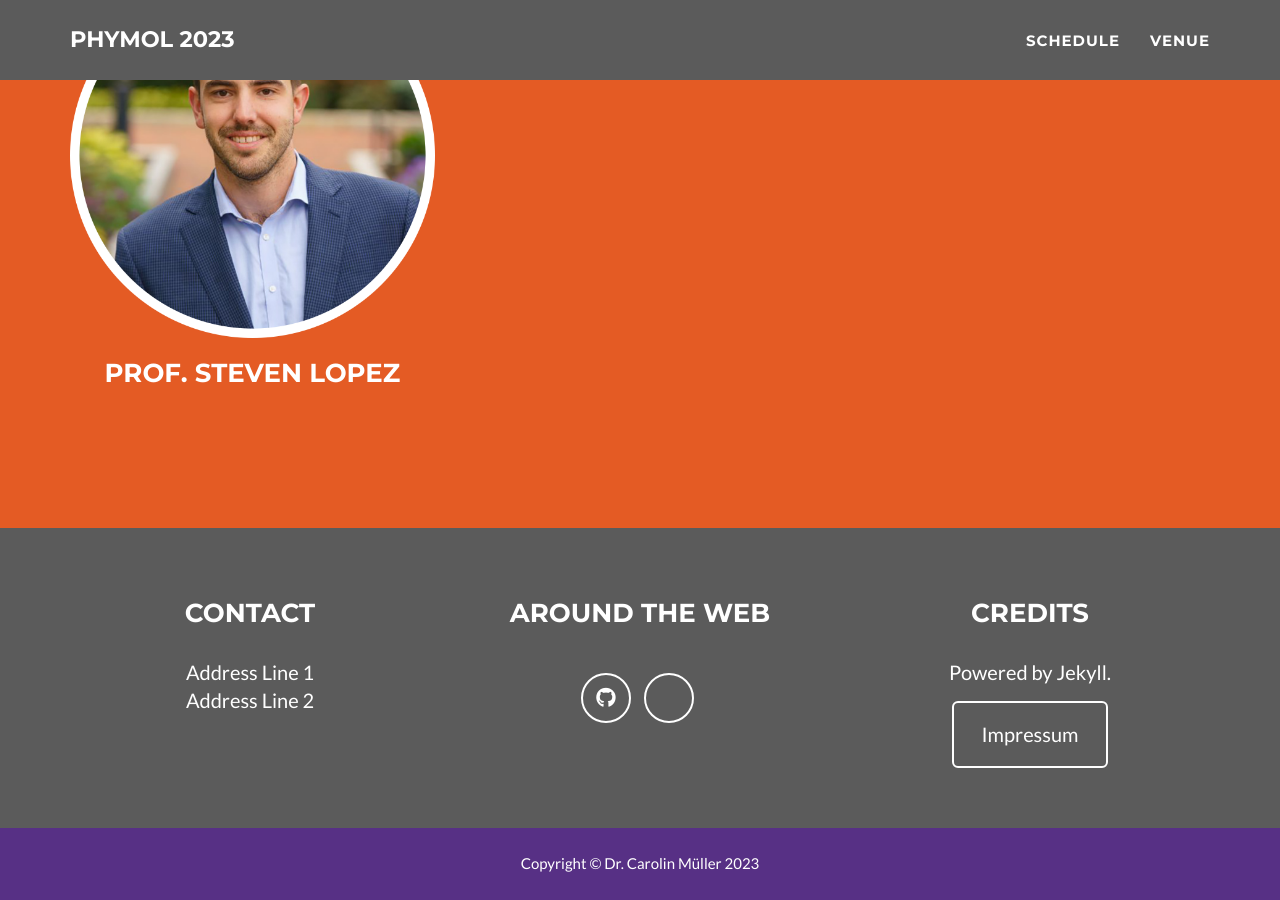
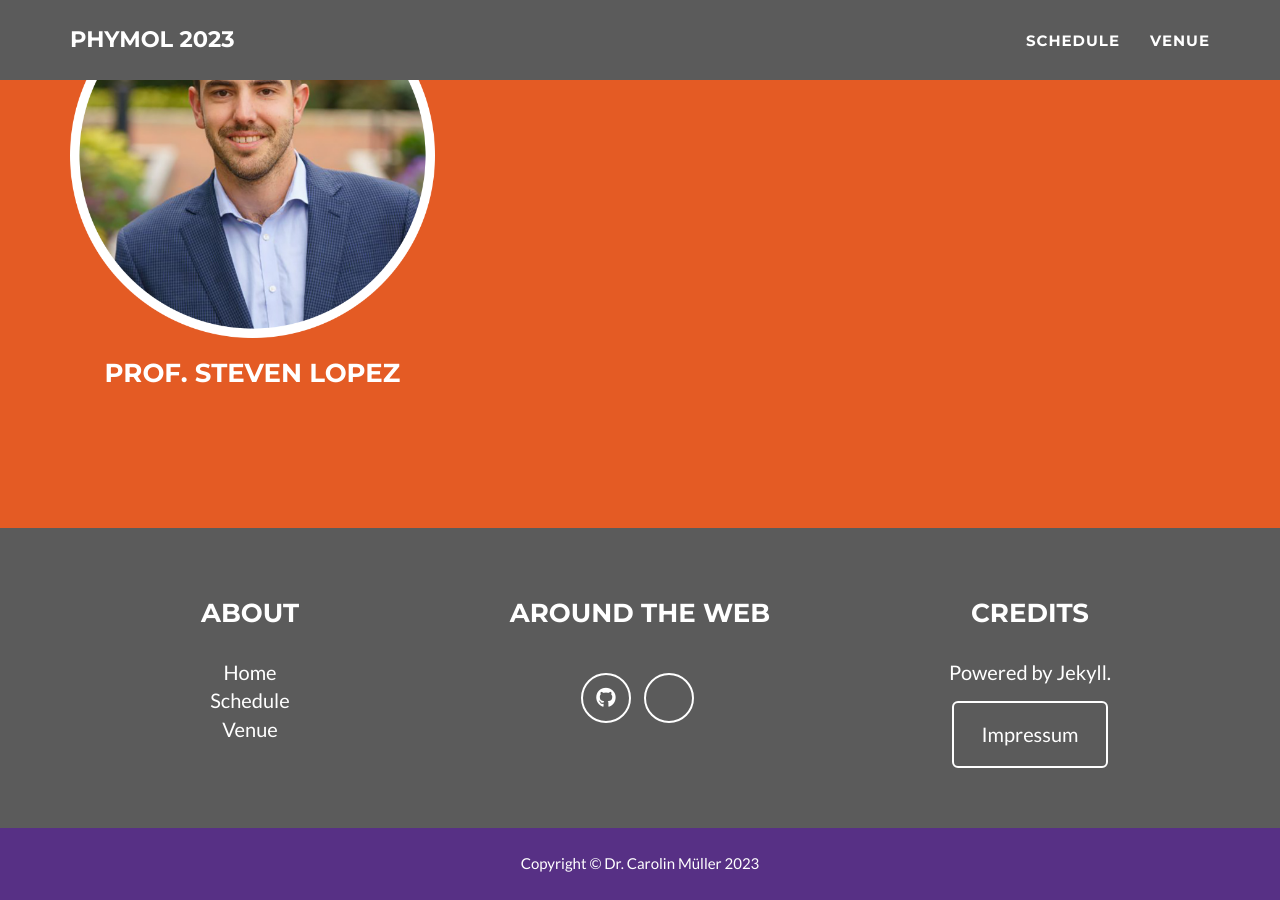
Before and after one commit to phymol/phymol.github.io, a Jekyll site: the page built from _posts/2020-08-04-day1.md, in a window 1280 px wide and 900 px high, scrolled down 1909 px. Built offline with Jekyll 4.4.1, drawn with Linux system fonts in a browser that asks for light colours.

Commit message:
Update _config.yml

```diff
--- a/_config.yml
+++ b/_config.yml
@@ -33,7 +33,7 @@ color:
 # Footer settings
 footer:
   copyright: Dr. Carolin Müller
-  location: Contact
+  location: About
   social: Around the Web
   credits: Credits
 
@@ -46,8 +46,9 @@ social:
 
 # Postal address (add as many lines as necessary)
 address:
-  - line: Address Line 1
-  - line: Address Line 2
+  - line: <a href="https://phymol.github.io/" style="color:white">Home</a>
+  - line: <a href="https://phymol.github.io/schedule/" style="color:white">Schedule</a>
+  - line: <a href="https://phymol.github.io/venue/" style="color:white">Venue</a>
 
 # Credits content
 credits: 'Powered by Jekyll.<br> <a href="/impressum/" class="btn btn-lg btn-outline">Impressum</a>' # add impressum as link
```
